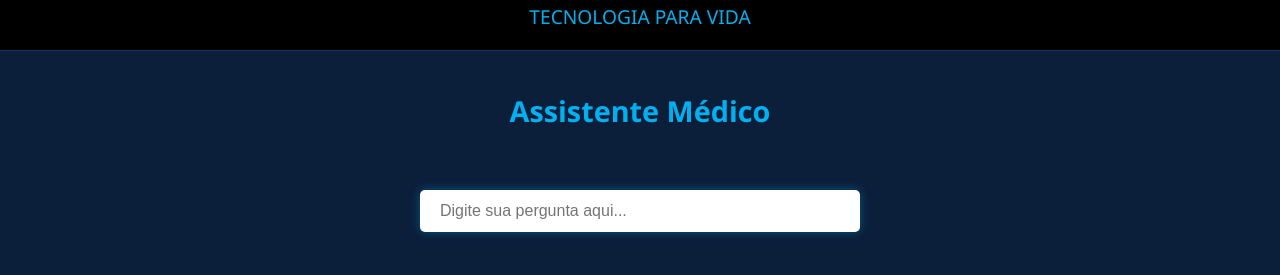
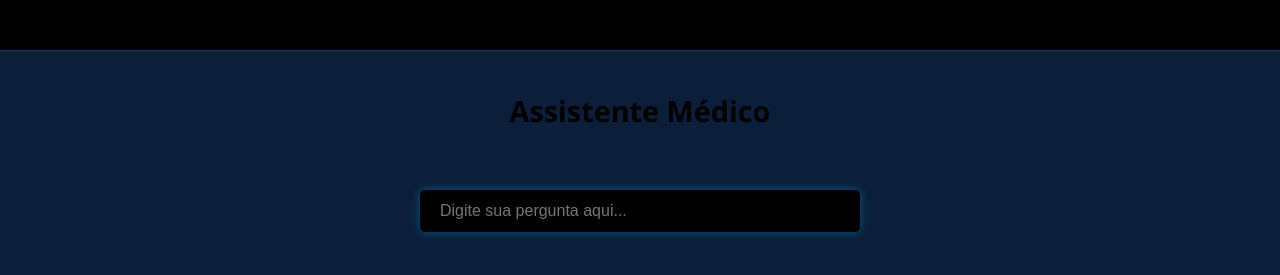
Before and after one commit to Caiquecastrequini/MED-IA, a plain HTML site: page index.html in a window 1280 px wide. Shown: the part 65-340 px from the top of the page. Drawn offline with Linux system fonts and the light colour scheme.

Commit message:
index.html

```diff
--- a/index.html
+++ b/index.html
@@ -37,7 +37,7 @@
     .slogan {
       font-size: 1.2em;
       margin-top: 5px;
-      color: #00b0f0;
+      color: black;
     }
 
     main {
@@ -54,7 +54,7 @@
       font-size: 1.8em;
       font-weight: bold;
       margin-bottom: 20px;
-      color: #00b0f0;
+      color: black;
     }
 
     input#searchWidgetTrigger {
@@ -67,7 +67,7 @@
       max-width: 400px;
       box-shadow: 0 0 10px rgba(0, 176, 240, 0.4);
       color: black; /* Letras pretas */
-      background-color: white; /* Fundo branco para contraste */
+      background-color: black; /* Fundo branco para contraste */
     }
 
     gen-search-widget {
```
